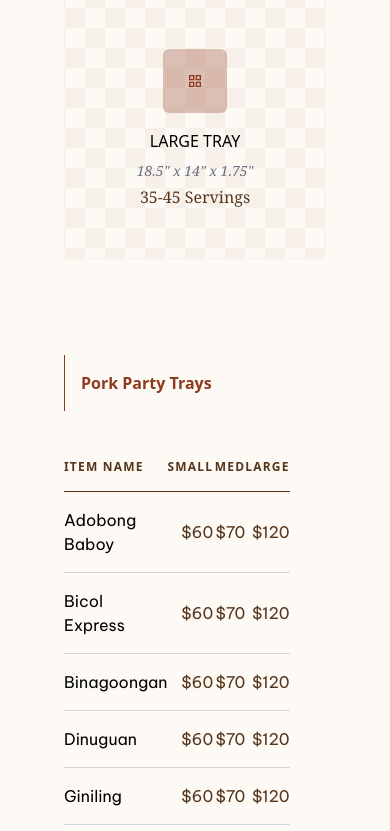
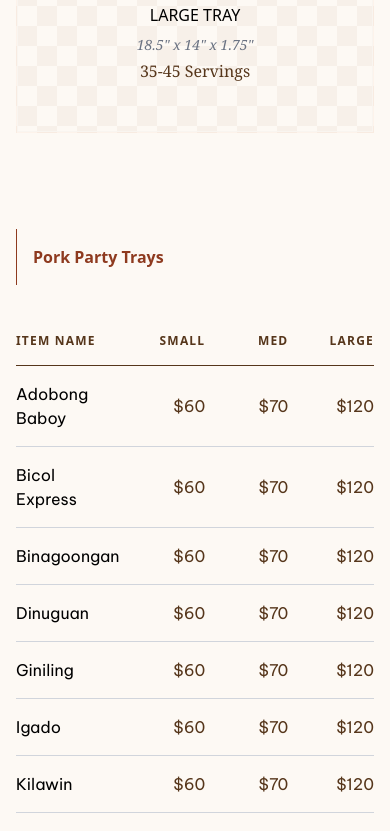
Before and after one commit to Yengzzkie/pasalubong905, a Next.js app: page /party-trays in a window 390 px wide. Shown: the part 1156-1987 px from the top of the page. Built offline with nearby package versions, Linux system fonts and the light colour scheme.

Commit message:
added mobile layout on party tray page

```diff
--- a/app/party-trays/page.tsx
+++ b/app/party-trays/page.tsx
@@ -25,7 +25,7 @@ const notoSerif = Noto_Serif({
 const PartyTraysPage = () => {
   return (
     <div className="relative bg-(--primary-bg)">
-      <main className="max-w-screen-2xl mx-auto px-16">
+      <main className="max-w-screen-2xl mx-auto px-4 lg:px-16">
 
         {/* <!-- Hero Section --> */}
         <section className="py-24 text-center">
@@ -113,7 +113,7 @@ const PartyTraysPage = () => {
               <div className="flex items-center text-(--primary) gap-4 mb-8">
                 <h2 className="font-bold border-l p-4">Pork Party Trays</h2>
               </div>
-              <div className="flex gap-12 overflow-x-auto">
+              <div className="flex flex-col lg:flex-row gap-12 overflow-x-auto">
                 <FoodTrayTable itemData={porkTrays} />
                 <PerPoundPieceTable itemData={porkPerPiece} />
               </div>
@@ -138,7 +138,7 @@ const PartyTraysPage = () => {
               <div className="flex items-center gap-4 text-(--primary) mb-8">
                 <h2 className="font-bold border-l p-4">Fish and Seafood Party Trays</h2>
               </div>
-              <div className="flex gap-12 overflow-x-auto">
+              <div className="flex flex-col lg:flex-row gap-12 overflow-x-auto">
                 <FoodTrayTable itemData={seafoodTrays} />
                 <PerPoundPieceTable itemData={seafoodPerPiece} />
               </div>
@@ -163,7 +163,7 @@ const PartyTraysPage = () => {
               <div className="flex items-center gap-4 text-(--primary) mb-8">
                 <h2 className="font-bold border-l p-4">Vegetable Party Trays</h2>
               </div>
-              <div className="flex gap-12 overflow-x-auto">
+              <div className="flex flex-col lg:flex-row gap-12 overflow-x-auto">
                 <FoodTrayTable itemData={vegetableTrays} />
                 <PerPoundPieceTable itemData={vegetablePerPiece} />
               </div>
@@ -188,7 +188,7 @@ const PartyTraysPage = () => {
               <div className="flex items-center gap-4 text-(--primary) mb-8">
                 <h2 className="font-bold border-l p-4">Chicken Party Trays</h2>
               </div>
-              <div className="flex gap-12 overflow-x-auto">
+              <div className="flex flex-col lg:flex-row gap-12 overflow-x-auto">
                 <FoodTrayTable itemData={chickenTrays} />
                 <PerPoundPieceTable itemData={chickenPerPiece} />
               </div>
--- a/components/DessertsTrayTable/DessertsTrayTable.tsx
+++ b/components/DessertsTrayTable/DessertsTrayTable.tsx
@@ -16,8 +16,8 @@ const DessertsTrayTable = ({ itemData }: PerPoundPieceTableProps) => {
       <div className="space-y-4">
         {itemData.map((item) => (
           <div key={item.name} className="flex justify-between items-center py-2 border-b border-gray-300">
-            <span>{item.name}</span>
-            <span className="text-(--tertiary)">${item.price} / {item.UOM}</span>
+            <span className="max-w-1/2">{item.name}</span>
+            <span className="text-(--tertiary) max-w-1/2">${item.price} / {item.UOM}</span>
           </div>
         ))}
       </div>
```
